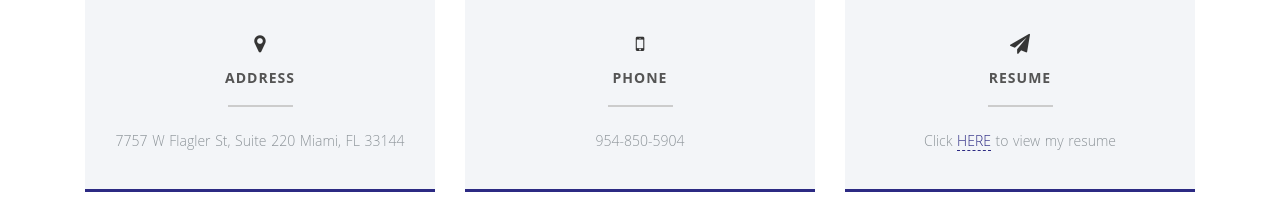
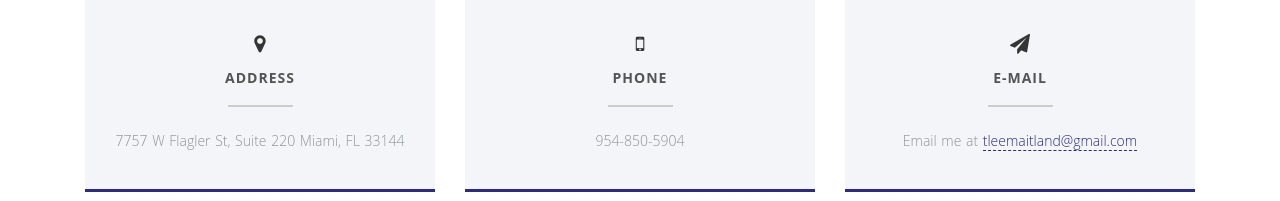
Before and after one commit to tmaitland/maitland_portfolio, a plain HTML site: page index.html in a window 1280 px wide. Shown: the part 6104-6305 px from the top of the page. Drawn offline with nearby package versions, Linux system fonts and the light colour scheme; some packages are replaced by stand-ins of ours.

Commit message:
update email

```diff
--- a/index.html
+++ b/index.html
@@ -746,10 +746,10 @@
                     <div class="dark-box box-hover">
                         <h2>
                             <i class="fa fa-paper-plane"></i>
-                            <span>Resume</span>
+                            <span>E-mail</span>
                         </h2>
                         <p>
-                            Click <a href="projects/resume/assets/resume.html" target="_blank">HERE</a> to view my resume
+                           Email me at <a href="https://mail.google.com" target="_blank">tleemaitland@gmail.com</a>
                         </p>
                     </div>
                 </div>
```
